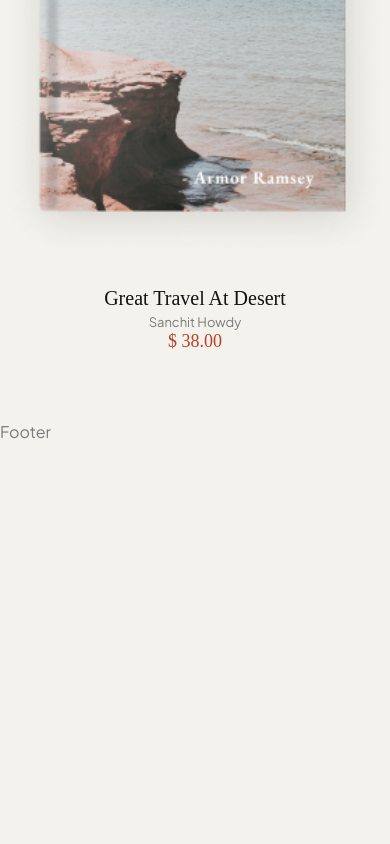
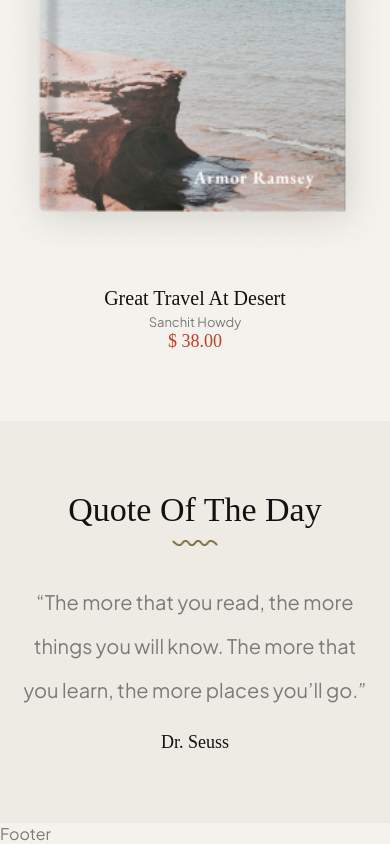
Before and after one commit to abushoaib99/book_website_with_react, a React (Vite) app: page / in a window 390 px wide. Shown: the part 8518-9362 px from the top of the page. Before the commit the page ends 8960 px from the top, so only its background shows below. Built offline with nearby package versions, Linux system fonts and the light colour scheme.

Commit message:
-  Quote design done

```diff
--- /dev/null
+++ b/src/Components/Quote/Quote.css
@@ -0,0 +1,41 @@
+.quote{
+    background: var(--color-bg-2);
+}
+.quote-title{
+    text-align: center;
+}
+.quote-container{
+    display: flex;
+    flex-direction: column;
+    gap: 56px;
+    align-items: center;
+    text-align: center;
+}
+.quote-container article p{
+    font-size: 24px;
+    width: 60%;
+    margin: auto;
+    margin-bottom: 20px;
+    text-align: center;
+}
+
+/*...............Max-width: 1024px............*/
+@media (max-width: 1024px){
+    .quote-container article p{
+        width: 80%;
+        font-size: 22px;
+    }
+    .quote-container h5{
+        font-size: 18px !important;
+    }
+}
+/*...............Max-width: 600px............*/
+@media (max-width: 600px){
+    .quote-container{
+        gap: 30px;
+    }
+    .quote-container article p{
+        width: 100%;
+        font-size: 20px;
+    }
+}
--- /dev/null
+++ b/src/Components/Quote/Quote.jsx
@@ -0,0 +1,26 @@
+// Import CSS
+import "./Quote.css";
+
+// Import Title Props
+import TitleTypeTwo from "../../UI/TitleTypeTwo/TilteTypeTwo";
+
+// Import Quote Data
+import { quoteData } from "../../Data/Data";
+
+export default function Quote() {
+  return (
+    <section className="quote">
+      <div className="container quote-container">
+        <TitleTypeTwo className={'quote-title'} title={"Quote of the day"} />
+        {quoteData.map(({ quote, speaker }, index) => {
+          return (
+            <article key={index}>
+              <p>{quote}</p>
+              <h5>{speaker}</h5>
+            </article>
+          );
+        })}
+      </div>
+    </section>
+  );
+}
--- a/src/Pages/Home.jsx
+++ b/src/Pages/Home.jsx
@@ -4,6 +4,7 @@ import Brands from "../Components/Brands/Brands";
 import FeaturesBooks from "../Components/FeaturesBooks/FeaturesBooks";
 import BestSellingBook from "../Components/BestSellingBook/BestSellingBook";
 import PopularBooks from "../Components/PopularBooks/PopularBooks";
+import Quote from "../Components/Quote/Quote";
 
 
 export default function Home() {
@@ -14,6 +15,7 @@ export default function Home() {
       <FeaturesBooks/>
       <BestSellingBook/>
       <PopularBooks/>
+      <Quote/>
     </>
   );
 }
```
